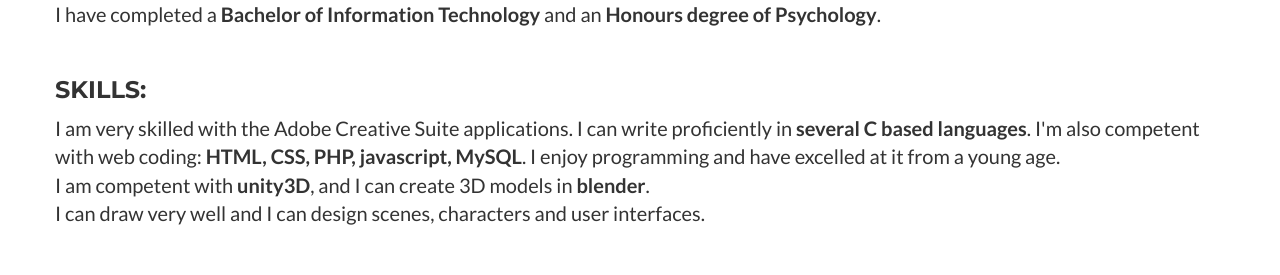
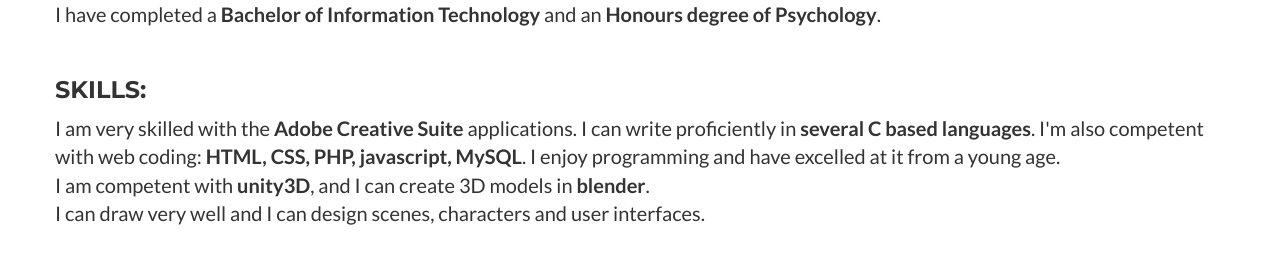
Before and after one commit to corbinlesliebutler/corbinlesliebutler.github.io, a website: page portfolio/index.html in a window 1280 px wide. Shown: the part 1606-1881 px from the top of the page. Drawn offline with nearby package versions, Linux system fonts and the light colour scheme.

Commit message:
Update index.html

```diff
--- a/portfolio/index.html
+++ b/portfolio/index.html
@@ -117,7 +117,7 @@
 				</span>
 				<h3>Skills:</h3>
 				<span class="my_text">
-				I am very skilled with the Adobe Creative Suite applications. I can write proficiently in <b>several C based languages</b>. I'm also competent with web coding: <b>HTML, CSS, PHP, javascript, MySQL</b>. I enjoy programming and have excelled at it from a young age.
+				I am very skilled with the <b>Adobe Creative Suite</b> applications. I can write proficiently in <b>several C based languages</b>. I'm also competent with web coding: <b>HTML, CSS, PHP, javascript, MySQL</b>. I enjoy programming and have excelled at it from a young age.
 				<br/>I am competent with <b>unity3D</b>, and I can create 3D models in <b>blender</b>.
 				<br/>I can draw very well and I can design scenes, characters and user interfaces.</span>
 				</p>
```
